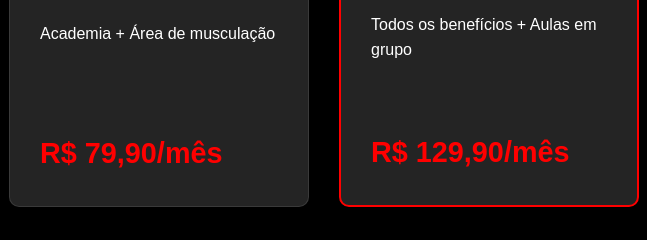
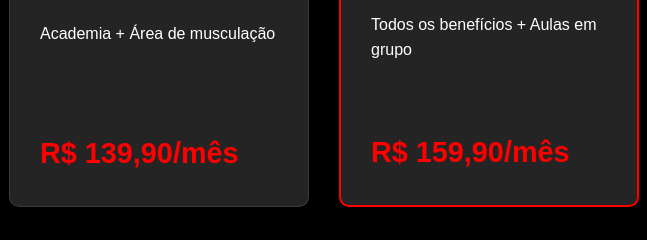
Before and after one commit to andersonjr667/MaxFit, a plain HTML site: page index.html in a window 1280 px wide. Shown: the part 1560-1800 px from the top of the page, 151-798 px from the left. Drawn offline with Linux system fonts and the light colour scheme.

Commit message:
Update index.html
Alteração nos Preços dos planos

```diff
--- a/index.html
+++ b/index.html
@@ -48,13 +48,13 @@
         <h3><i class="icon-basic"></i>Básico</h3>
         <p>Acesso livre das 6h às 18h</p>
         <p>Academia + Área de musculação</p>
-        <p class="price">R$ 79,90/mês</p>
+        <p class="price">R$ 139,90/mês</p>
       </div>
       <div class="plano destaque">
         <h3><i class="icon-premium"></i>Premium</h3>
         <p>Acesso 24h e aulas personalizadas</p>
         <p>Todos os benefícios + Aulas em grupo</p>
-        <p class="price">R$ 129,90/mês</p>
+        <p class="price">R$ 159,90/mês</p>
       </div>
       <div class="plano">
         <h3><i class="icon-vip"></i>VIP</h3>
```
